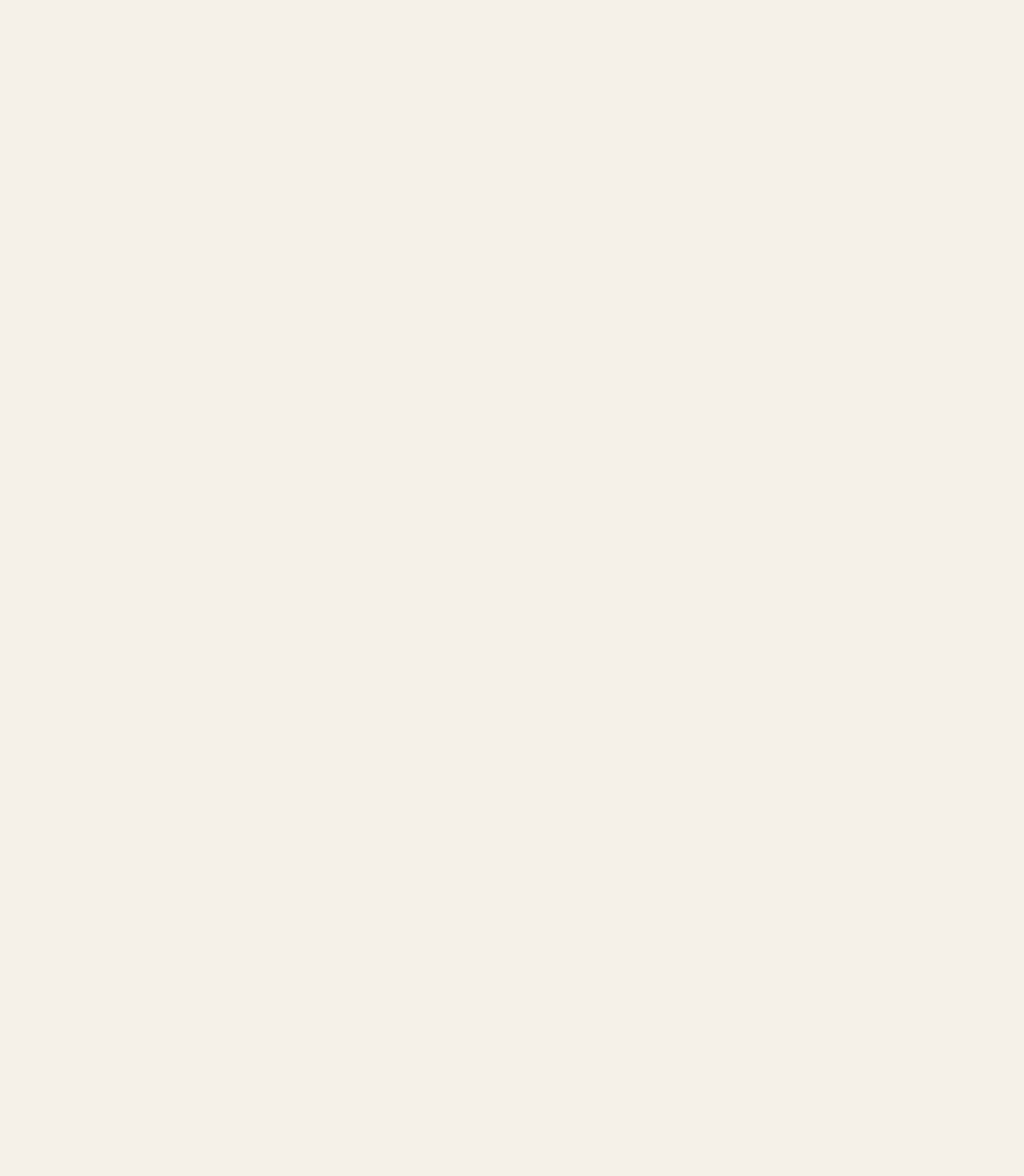
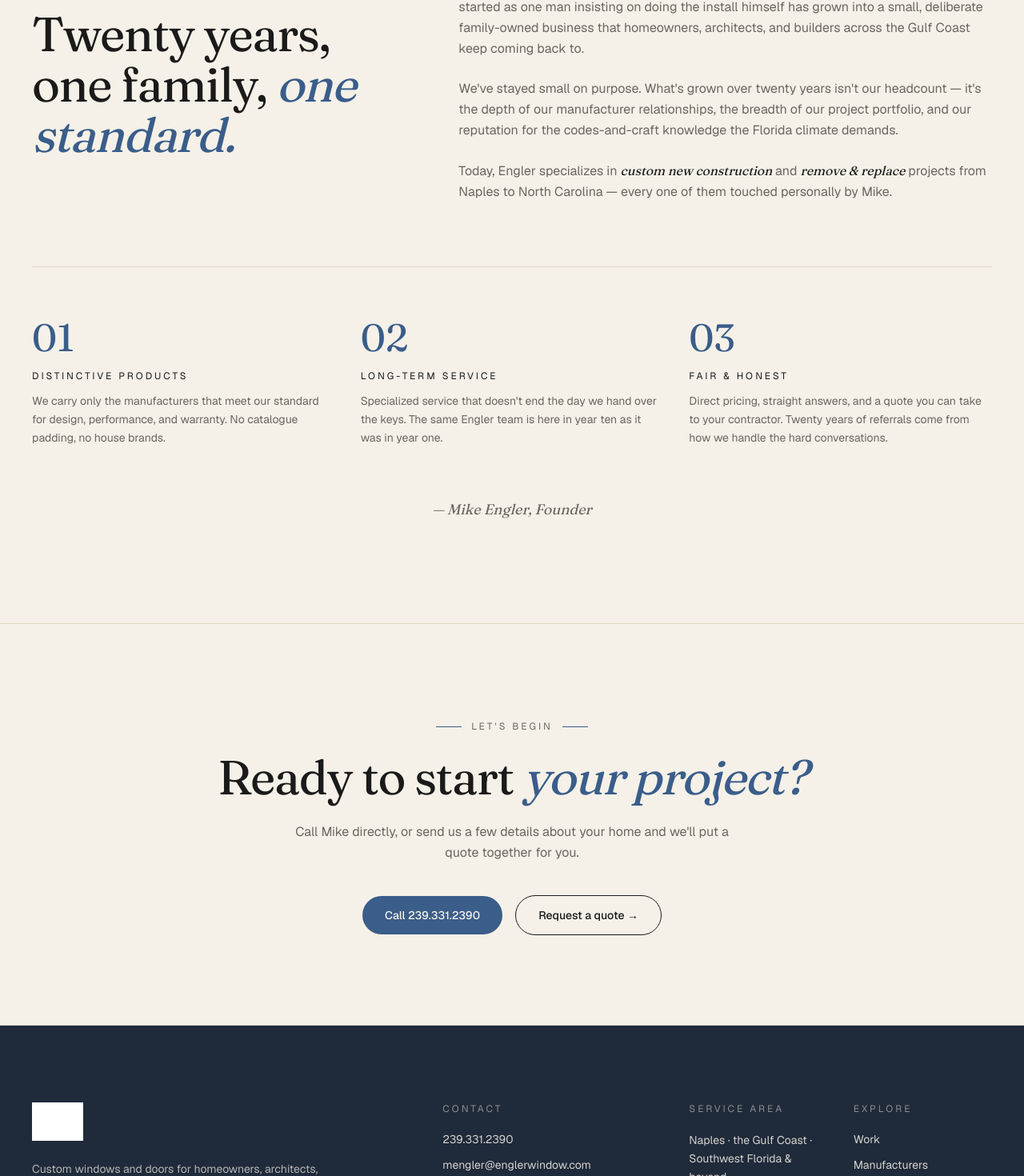
Before and after one commit to VLona/engler-window-door, a Next.js app: page / in a window 1280 px wide. Shown: the part 5691-7161 px from the top of the page at 80% size. Before the commit the page ends 5533 px from the top, so only its background shows below. Built offline with nearby package versions, Linux system fonts and the light colour scheme; grey boxes are pictures that could not be loaded.

Commit message:
session 3: about, final CTA, footer with contact

```diff
--- a/app/page.tsx
+++ b/app/page.tsx
@@ -410,6 +410,226 @@
           </div>
         </div>
       </section>
+
+      {/* ── About ──────────────────────────────────────────────── */}
+      <section id="about" className="bg-background py-24 lg:py-32">
+        <div className="mx-auto max-w-7xl px-6 lg:px-10">
+          <div className="grid grid-cols-1 gap-12 lg:grid-cols-12 lg:gap-20">
+            <div className="lg:col-span-5">
+              <span className="inline-flex items-center gap-3 text-xs uppercase tracking-[0.25em] text-muted">
+                <span className="h-px w-8 bg-accent" />
+                About Engler
+              </span>
+              <h2 className="mt-4 font-serif text-4xl leading-[1.05] tracking-tight text-foreground sm:text-5xl lg:text-6xl">
+                Twenty years, one family,{" "}
+                <em className="italic text-accent">one standard.</em>
+              </h2>
+            </div>
+
+            <div className="space-y-6 text-base leading-relaxed text-muted lg:col-span-7">
+              <p>
+                Engler Window &amp; Door was founded in 2003 by Mike Engler in
+                Naples, Florida. What started as one man insisting on doing
+                the install himself has grown into a small, deliberate
+                family-owned business that homeowners, architects, and
+                builders across the Gulf Coast keep coming back to.
+              </p>
+              <p>
+                We&apos;ve stayed small on purpose. What&apos;s grown over
+                twenty years isn&apos;t our headcount — it&apos;s the depth
+                of our manufacturer relationships, the breadth of our project
+                portfolio, and our reputation for the codes-and-craft
+                knowledge the Florida climate demands.
+              </p>
+              <p>
+                Today, Engler specializes in{" "}
+                <em className="font-serif italic text-foreground">
+                  custom new construction
+                </em>{" "}
+                and{" "}
+                <em className="font-serif italic text-foreground">
+                  remove &amp; replace
+                </em>{" "}
+                projects from Naples to North Carolina — every one of them
+                touched personally by Mike.
+              </p>
+            </div>
+          </div>
+
+          {/* Three core values — lifted from the real englerwindow.com */}
+          <div className="mt-20 grid grid-cols-1 gap-12 border-t border-line pt-16 md:grid-cols-3 md:gap-8">
+            <article>
+              <span className="font-serif text-5xl text-accent">01</span>
+              <h3 className="mt-4 text-xs uppercase tracking-[0.25em] text-foreground">
+                Distinctive products
+              </h3>
+              <p className="mt-3 text-sm leading-relaxed text-muted">
+                We carry only the manufacturers that meet our standard for
+                design, performance, and warranty. No catalogue padding, no
+                house brands.
+              </p>
+            </article>
+            <article>
+              <span className="font-serif text-5xl text-accent">02</span>
+              <h3 className="mt-4 text-xs uppercase tracking-[0.25em] text-foreground">
+                Long-term service
+              </h3>
+              <p className="mt-3 text-sm leading-relaxed text-muted">
+                Specialized service that doesn&apos;t end the day we hand
+                over the keys. The same Engler team is here in year ten as
+                it was in year one.
+              </p>
+            </article>
+            <article>
+              <span className="font-serif text-5xl text-accent">03</span>
+              <h3 className="mt-4 text-xs uppercase tracking-[0.25em] text-foreground">
+                Fair &amp; honest
+              </h3>
+              <p className="mt-3 text-sm leading-relaxed text-muted">
+                Direct pricing, straight answers, and a quote you can take
+                to your contractor. Twenty years of referrals come from how
+                we handle the hard conversations.
+              </p>
+            </article>
+          </div>
+
+          <p className="mt-16 text-center font-serif text-lg italic text-muted">
+            — Mike Engler, Founder
+          </p>
+        </div>
+      </section>
+
+      {/* ── Final CTA banner ───────────────────────────────────── */}
+      <section className="border-y border-line bg-background py-20 lg:py-28">
+        <div className="mx-auto max-w-4xl px-6 text-center lg:px-10">
+          <span className="inline-flex items-center gap-3 text-xs uppercase tracking-[0.25em] text-muted">
+            <span className="h-px w-8 bg-accent" />
+            Let&apos;s begin
+            <span className="h-px w-8 bg-accent" />
+          </span>
+          <h2 className="mt-6 font-serif text-4xl leading-[1.05] tracking-tight text-foreground sm:text-5xl lg:text-6xl">
+            Ready to start{" "}
+            <em className="italic text-accent">your project?</em>
+          </h2>
+          <p className="mx-auto mt-6 max-w-xl text-base leading-relaxed text-muted">
+            Call Mike directly, or send us a few details about your home and
+            we&apos;ll put a quote together for you.
+          </p>
+          <div className="mt-10 flex flex-col items-center justify-center gap-4 sm:flex-row">
+            <a
+              href="tel:+12393312390"
+              className="inline-flex items-center justify-center rounded-full bg-accent px-7 py-3.5 text-sm font-medium text-background transition-colors hover:bg-accent-dark"
+            >
+              Call 239.331.2390
+            </a>
+            <a
+              href="#quote"
+              className="inline-flex items-center justify-center rounded-full border border-foreground px-7 py-3.5 text-sm font-medium text-foreground transition-colors hover:bg-foreground hover:text-background"
+            >
+              Request a quote →
+            </a>
+          </div>
+        </div>
+      </section>
+
+      {/* ── Footer ─────────────────────────────────────────────── */}
+      <footer
+        id="contact"
+        className="bg-ink py-20 text-background lg:py-24"
+      >
+        <div className="mx-auto max-w-7xl px-6 lg:px-10">
+          <div className="grid grid-cols-1 gap-12 md:grid-cols-12 md:gap-8">
+            {/* Brand */}
+            <div className="md:col-span-5">
+              {/* eslint-disable-next-line @next/next/no-img-element */}
+              <img
+                src="https://static.wixstatic.com/media/b7f13d_4fd9ca12c1df4868a58318f47c856ca9~mv2.png"
+                alt="Engler Window & Door"
+                className="h-12 w-auto brightness-0 invert"
+              />
+              <p className="mt-6 max-w-sm text-sm leading-relaxed text-background/70">
+                Custom windows and doors for homeowners, architects, and
+                builders across Southwest Florida and beyond. Family-owned
+                since 2003.
+              </p>
+            </div>
+
+            {/* Contact */}
+            <div className="md:col-span-3">
+              <h3 className="text-xs uppercase tracking-[0.25em] text-background/50">
+                Contact
+              </h3>
+              <ul className="mt-5 space-y-3 text-sm text-background/85">
+                <li>
+                  <a
+                    href="tel:+12393312390"
+                    className="transition-colors hover:text-accent"
+                  >
+                    239.331.2390
+                  </a>
+                </li>
+                <li>
+                  <a
+                    href="mailto:mengler@englerwindow.com"
+                    className="break-all transition-colors hover:text-accent"
+                  >
+                    mengler@englerwindow.com
+                  </a>
+                </li>
+              </ul>
+            </div>
+
+            {/* Service area */}
+            <div className="md:col-span-2">
+              <h3 className="text-xs uppercase tracking-[0.25em] text-background/50">
+                Service Area
+              </h3>
+              <p className="mt-5 text-sm leading-relaxed text-background/85">
+                Naples · the Gulf Coast · Southwest Florida &amp; beyond
+              </p>
+            </div>
+
+            {/* Explore links */}
+            <div className="md:col-span-2">
+              <h3 className="text-xs uppercase tracking-[0.25em] text-background/50">
+                Explore
+              </h3>
+              <ul className="mt-5 space-y-3 text-sm text-background/85">
+                <li>
+                  <a
+                    href="#work"
+                    className="transition-colors hover:text-accent"
+                  >
+                    Work
+                  </a>
+                </li>
+                <li>
+                  <a
+                    href="#manufacturers"
+                    className="transition-colors hover:text-accent"
+                  >
+                    Manufacturers
+                  </a>
+                </li>
+                <li>
+                  <a
+                    href="#about"
+                    className="transition-colors hover:text-accent"
+                  >
+                    About
+                  </a>
+                </li>
+              </ul>
+            </div>
+          </div>
+
+          {/* Bottom strip */}
+          <div className="mt-16 flex flex-col items-center justify-between gap-4 border-t border-background/15 pt-8 text-[11px] uppercase tracking-[0.2em] text-background/50 md:flex-row">
+            <p>© 2026 Engler Window &amp; Door. All rights reserved.</p>
+            <p>Family-owned in Naples since 2003</p>
+          </div>
+        </div>
+      </footer>
     </div>
   );
 }
```
